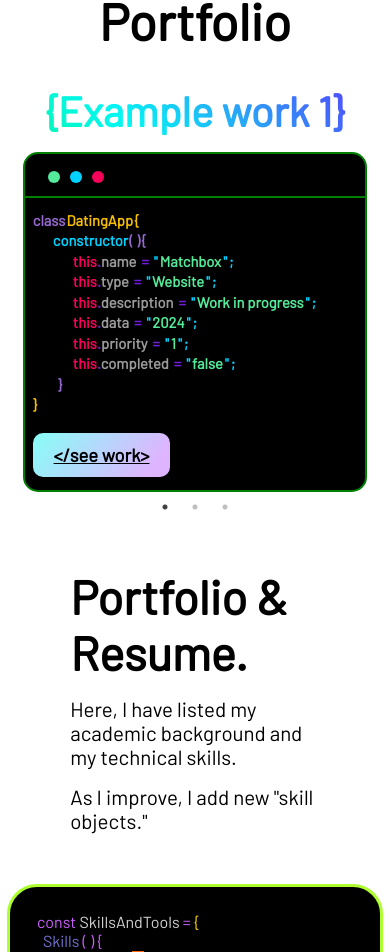
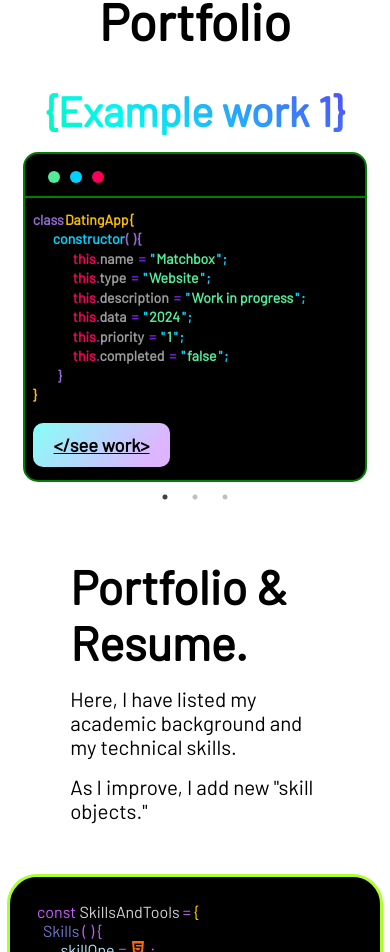
Before and after one commit to DmitryBatrakov/portfolio, a React (Create React App) app: page / in a window 390 px wide. Shown: the part 898-1850 px from the top of the page. Built offline with nearby package versions, Linux system fonts and the light colour scheme.

Commit message:
commit 39

```diff
--- a/src/modules/components/works-section/worksList/worksList.scss
+++ b/src/modules/components/works-section/worksList/worksList.scss
@@ -39,7 +39,7 @@ $color-orange: #d84327;
             border: 2px solid green;
             border-radius: 15px;
             position: relative;
-            font-size: clamp(0.92rem, 0.8053rem + 0.2974vw, 1.125rem);
+            font-size: clamp(0.85rem, 0.8053rem + 0.2974vw, 1.125rem);
 
             .circles {
                 width: 100%;
```
